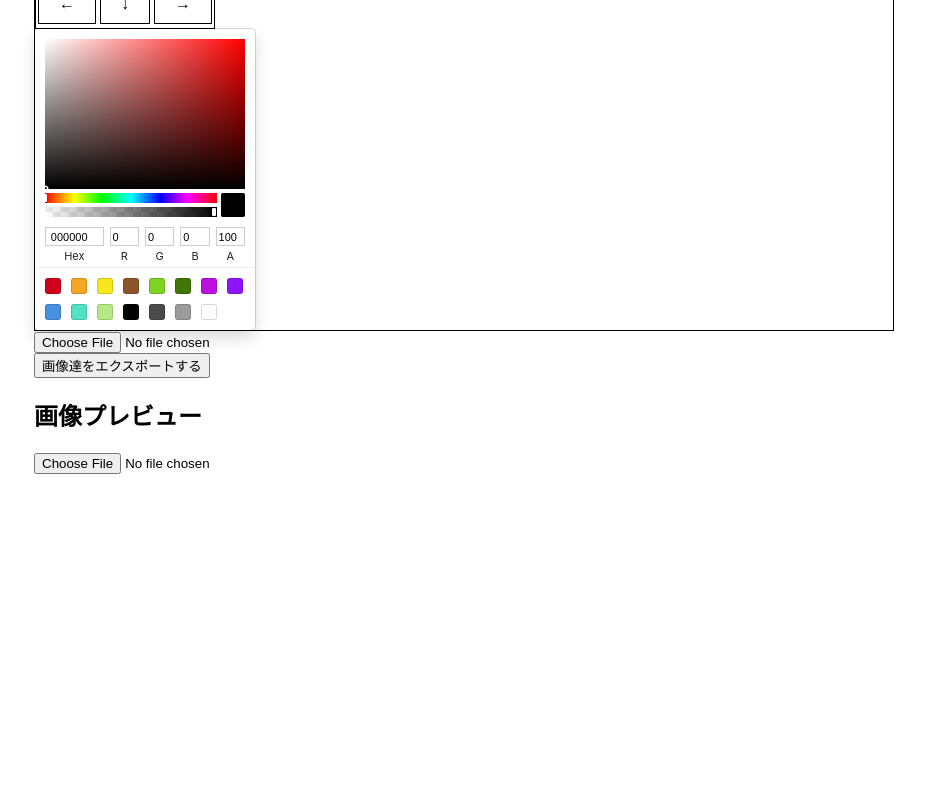
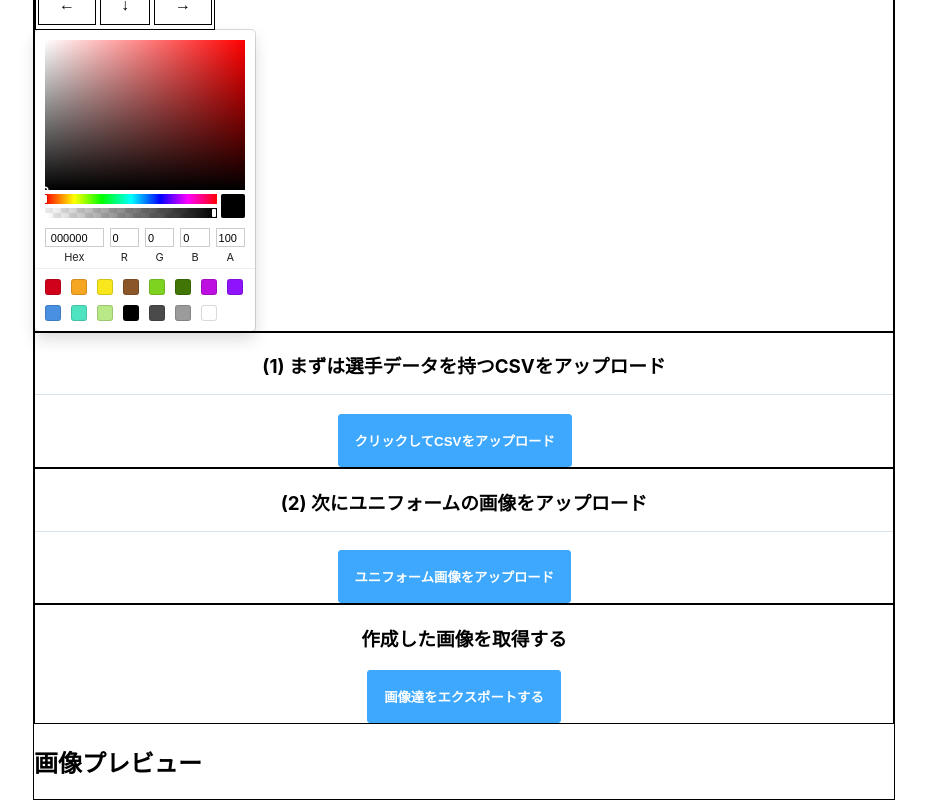
Before and after one commit to K-Sato1995/uniform-generator, a React (Create React App) app: page / in a window 1280 px wide. Shown: the part 408-1208 px from the top of the page, without its empty margins (176-1102 px from the left). Before the commit the page ends 882 px from the top, so only its background shows below. Built offline with nearby package versions, Linux system fonts and the light colour scheme.

Commit message:
Base design

```diff
--- a/src/App.js
+++ b/src/App.js
@@ -135,17 +135,30 @@ function App () {
               }}
             />
           </div>
-          <CSVDropzone onDrop={setPlayerDataList} />
 
-          <button onClick={() => {
-            refs.current.map((ref) =>
-              exportComponentAsPNG({ current: ref })
-            )
-          }}>画像達をエクスポートする</button>
+          <div className={styles.csvUploadContainer}>
+              <h3>(1) まずは選手データを持つCSVをアップロード</h3>
+             <CSVDropzone onDrop={setPlayerDataList} />
+          </div>
+
+          <div className={styles.csvUploadContainer}>
+              <h3>(2) 次にユニフォームの画像をアップロード</h3>
+              <input type="file" className={styles.imageUploader} onChange={handleUploadImage} />
+          </div>
+
+          <div className={styles.exportImagesContainer}>
+
+          <h3>作成した画像を取得する</h3>
+            <button onClick={() => {
+              refs.current.map((ref) =>
+                exportComponentAsPNG({ current: ref })
+              )
+            }}>
+              画像達をエクスポートする
+            </button>
+          </div>
 
           <h2>画像プレビュー</h2>
-
-          <input type="file" onChange={handleUploadImage} />
 
           <div className={styles.imageContainer}>
             {playerDataList.map((playerData, index) => {
--- a/src/App.module.css
+++ b/src/App.module.css
@@ -1,6 +1,6 @@
 .App {
   max-width: 860px;
-  /* border: solid 1px; */
+  border: solid 1px;
   margin: 0 auto;
 }
 
@@ -17,6 +17,73 @@
 
 .designContainer {
   border: solid 1px;
+}
+
+.csvUploadContainer {
+  display: flex;
+  flex-direction: column;
+  justify-content: center;
+  border: solid 1px;
+  text-align: center;
+}
+.csvUploadContainer > h3 {
+  border-bottom: solid 1px var(--border-color);
+  padding-bottom: 16px;
+}
+
+.imageUploader {
+  color: var(--main-bg-color);
+  margin: 0 auto;
+}
+
+.imageUploader::-webkit-file-upload-button {
+  visibility: hidden;
+}
+
+.imageUploader::before {
+  content: 'ユニフォーム画像をアップロード';
+  display: inline-block;
+  background: var(--main-color);
+  border: 1px solid var(--main-color);
+  padding: 16px;
+  border-radius: 3px;
+  outline: none;
+  white-space: nowrap;
+  cursor: pointer;
+  font-weight: 700;
+  font-size: 10pt;
+  text-align: center;
+  font-weight: bold;
+}
+
+.imageUploader:hover::before {
+  border-color: var(--border-color);
+}
+
+.imageUploader:active::before {
+  background: -webkit-linear-gradient(top, #e3e3e3, #f9f9f9);
+}
+
+.exportImagesContainer {
+  text-align: center;
+  border: solid 1px;
+}
+
+.exportImagesContainer > button {
+  background: var(--main-color);
+  border: 1px solid var(--main-color);
+  color: var(--main-bg-color);
+  border-radius: 3px;
+  padding: 16px;
+  cursor: pointer;
+  font-weight: 700;
+  font-size: 10pt;
+  text-align: center;
+  font-weight: bold;
+}
+
+.exportImagesContainer > button:hover {
+  border-color: var(--border-color);
 }
 
 .btnlist {
--- a/src/components/CsvDropzone.jsx
+++ b/src/components/CsvDropzone.jsx
@@ -1,21 +1,13 @@
 import React from 'react'
-// import Dropzone from 'react-dropzone'
-// import csv from 'csvtojson'
 import Papa from 'papaparse'
+import styles from './csv-dropzone.module.css'
 
 const CSVDropzone = (props) => {
   const { onDrop } = props
-  //   const [files, setFiles] = useState([])
 
   return (
-        <div className="dropzone">
-          {/* <Dropzone
-            onDrop={this.onDrop.bind(this)}
-            multiple={false}
-          >
-            <p>Try dropping some files here, or click to select files to upload.</p>
-          </Dropzone> */}
-       <input
+    <input
+        className={styles.dropbtn}
         type="file"
         accept=".csv,.xlsx,.xls"
         onChange={(e) => {
@@ -32,8 +24,7 @@ const CSVDropzone = (props) => {
             )
           }
         }}
-      />
-        </div>
+    />
   )
 }
 
--- /dev/null
+++ b/src/components/csv-dropzone.module.css
@@ -0,0 +1,32 @@
+.dropbtn {
+    color: var(--main-bg-color);
+    margin: 0 auto;
+}
+
+.dropbtn::-webkit-file-upload-button {
+    visibility: hidden;
+}
+
+.dropbtn::before {
+    content: 'クリックしてCSVをアップロード';
+    display: inline-block;
+    background: var(--main-color);
+    border: 1px solid var(--main-color);
+    padding: 16px;
+    border-radius: 3px;
+    outline: none;
+    white-space: nowrap;
+    cursor: pointer;
+    font-weight: 700;
+    font-size: 10pt;
+    text-align: center;
+    font-weight: bold;
+  }
+
+  .dropbtn:hover::before {
+    border-color: var(--border-color);
+  }
+
+  .dropbtn:active::before {
+    background: -webkit-linear-gradient(top, #e3e3e3, #f9f9f9);
+  }
--- a/src/index.css
+++ b/src/index.css
@@ -8,6 +8,7 @@ body {
 
 
   --main-bg-color: #FFF;
+  --main-color: #3ea8ff;
   --border-color: #d6e3ed;
 }
 
```
